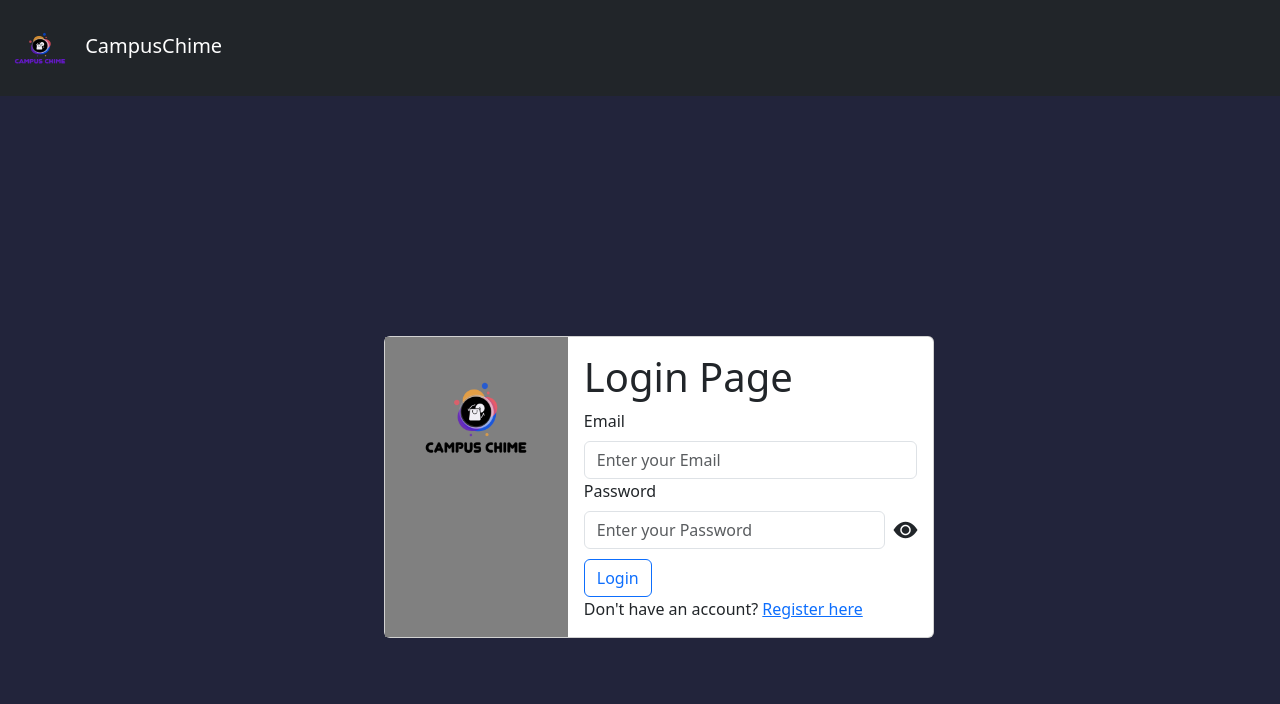
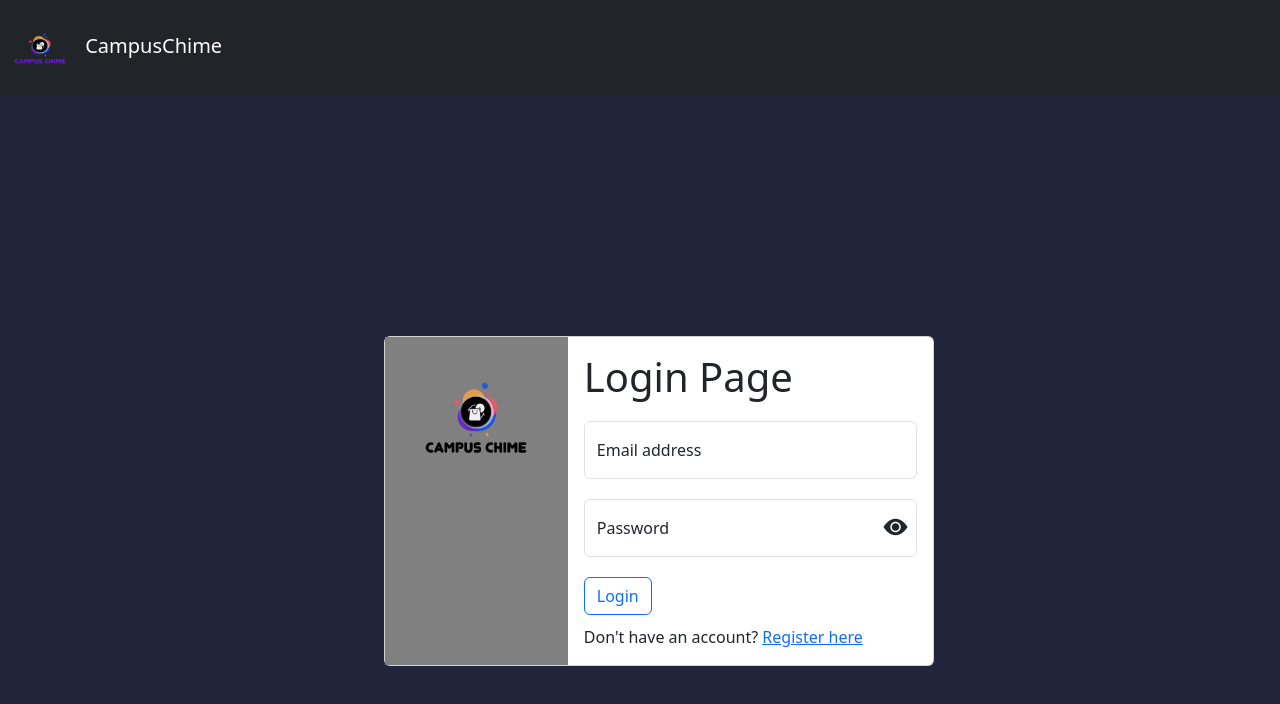
Before and after one commit to L2GS-19101360/CampusChime, a React (Vite) app: page /loginPage in a window 1280 px wide. Shown: the top 704 px of the page. Built offline with nearby package versions, Linux system fonts and the light colour scheme.

Commit message:
updated login design

```diff
--- a/src/App.jsx
+++ b/src/App.jsx
@@ -132,7 +132,7 @@ class App extends Component {
 
         <Carousel
           style={{
-            backgroundColor: "grey",
+            backgroundColor: "#8f7f61",
             height: "300px",
             marginTop: "50px",
             marginLeft: "500px",
--- a/src/pages/Login Page/LoginPage.jsx
+++ b/src/pages/Login Page/LoginPage.jsx
@@ -1,7 +1,7 @@
 import React, { Component } from "react";
 import PropTypes from "prop-types";
 import { Link, withRouter } from "react-router-dom";
-import { Form, Button, Alert, Navbar, Nav } from "react-bootstrap";
+import { Form, Button, Alert, Navbar, Nav, FloatingLabel } from "react-bootstrap";
 import axios from "axios";
 import "bootstrap-icons/font/bootstrap-icons.css";
 import WebLogo from "../../assets/CampusChimePurple.png";
@@ -14,6 +14,8 @@ class LoginPage extends Component {
       password: "",
       showPassword: false,
       warning: null,
+      emailIsValid: true,
+      passwordIsValid: true,
     };
 
     this.handleSubmit = this.handleSubmit.bind(this);
@@ -27,7 +29,6 @@ class LoginPage extends Component {
 
   handleSubmit = async (e) => {
     e.preventDefault();
-    console.log("yert");
 
     const email = e.target.elements.loginEmail.value;
     const password = e.target.elements.loginPassword.value;
@@ -47,7 +48,6 @@ class LoginPage extends Component {
       );
 
       const data = response.data;
-      console.log(data);
 
       if (data.success) {
         console.log("Login successful");
@@ -121,15 +121,21 @@ class LoginPage extends Component {
               <div className="card-body">
                 <h1>Login Page</h1>
                 {this.state.warning}
-                <Form onSubmit={this.handleSubmit}>
-                  <Form.Group controlId="loginEmail">
-                    <Form.Label>Email</Form.Label>
+                <Form onSubmit={this.handleSubmit} style={{marginTop: "20px"}}>
+                  <FloatingLabel
+                    controlId="loginEmail"
+                    label="Email address"
+                    className={this.state.emailIsValid ? "" : "is-invalid"}
+                  >
                     <Form.Control type="email" placeholder="Enter your Email" />
-                  </Form.Group>
+                  </FloatingLabel>
 
-                  <Form.Group controlId="loginPassword">
-                    <Form.Label>Password</Form.Label>
-                    <div className="d-flex align-items-center">
+                  <FloatingLabel
+                    style={{ marginTop: "20px" }}
+                    controlId="loginPassword"
+                    label="Password"
+                    className={this.state.passwordIsValid ? "" : "is-invalid"}
+                  >
                     <Form.Control
                       type={inputType}
                       value={this.state.password}
@@ -141,13 +147,12 @@ class LoginPage extends Component {
                     <i
                       className={`ms-2 ${eyeIcons}`}
                       onClick={this.togglePassword}
-                        style={{ cursor: "pointer" }}
+                      style={{ cursor: "pointer", position: "absolute", top: "10px", right: "10px" }}
                     ></i>
-                    </div>
-                  </Form.Group>
+                  </FloatingLabel>
 
                   <Button
-                    style={{ marginTop: "10px" }}
+                    style={{ marginTop: "20px", marginBottom: "10px"}}
                     variant="outline-primary"
                     type="submit"
                   >
```
Lines whose indentation alone changed are shown as unchanged.
